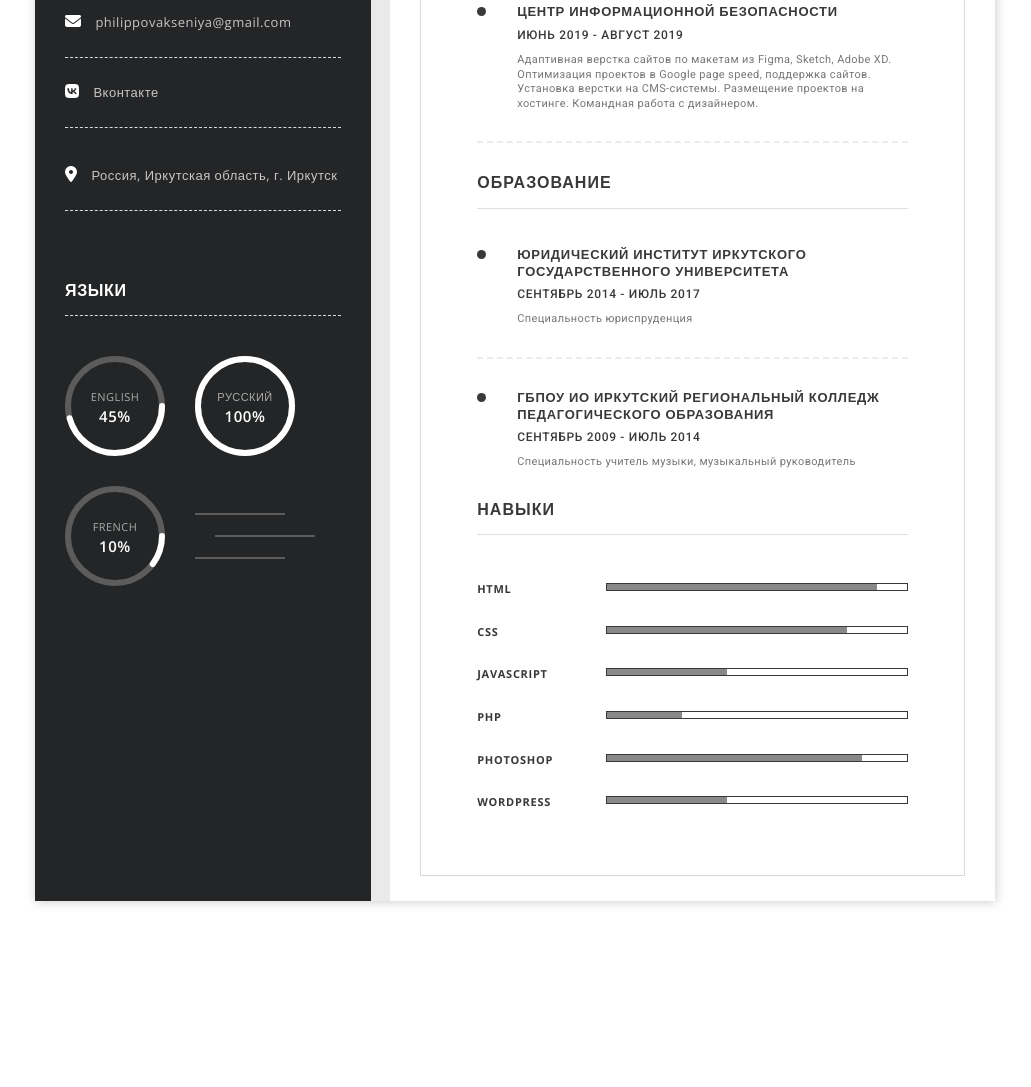
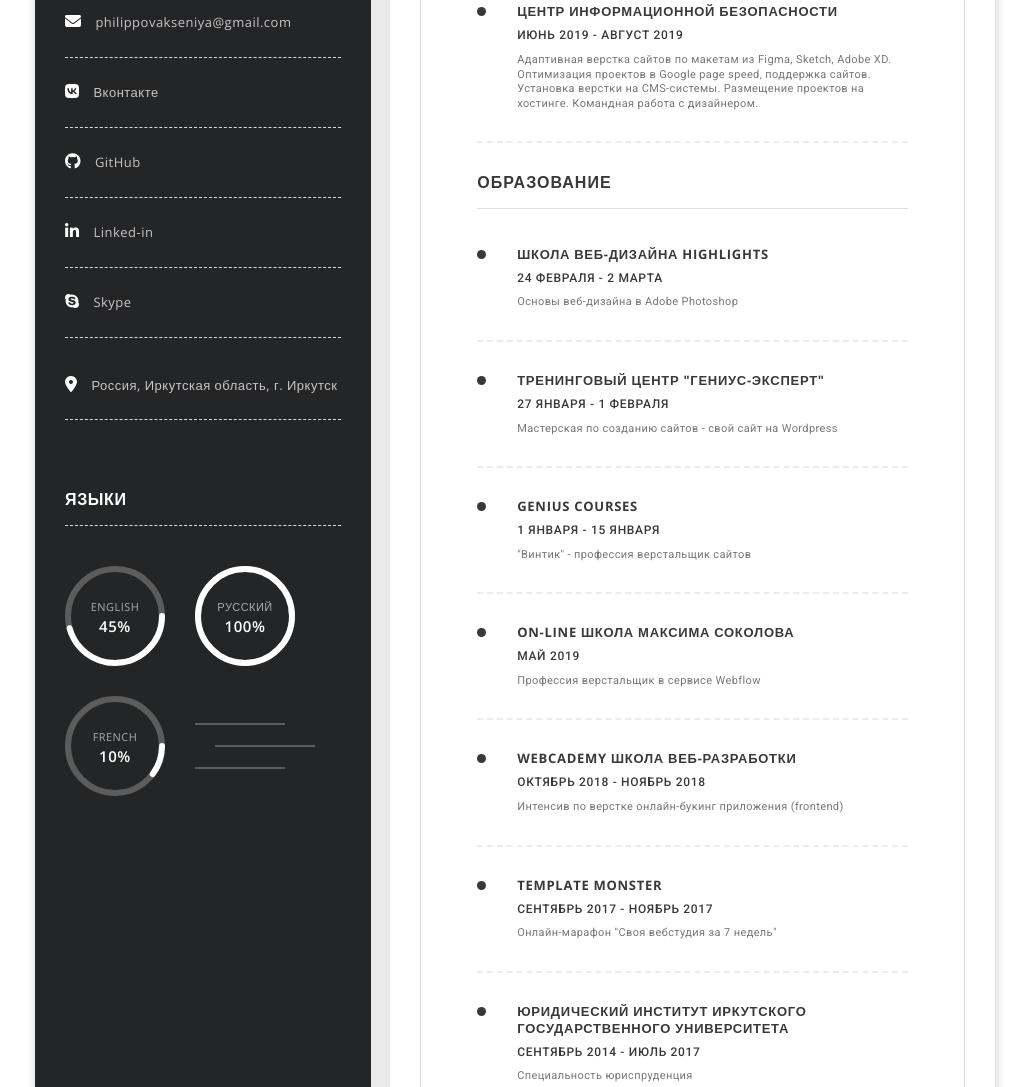
Before and after one commit to riva-sm/myresume-2020, a plain HTML site: page index.html in a window 1280 px wide. Shown: the part 636-1723 px from the top of the page, without its empty margins (125-1156 px from the left). Before the commit the page ends 1557 px from the top, so only its background shows below. Drawn offline with nearby package versions, Linux system fonts and the light colour scheme.

Commit message:
Add files via upload

```diff
--- a/index.html
+++ b/index.html
@@ -38,7 +38,28 @@
                         <!-- <h3 class="contacts-title"></h3> -->
                             <i class="fab fa-vk"></i>
 
-                            <a href="https://vk.com/xefilip" class="contacts-text">Вконтакте</a>
+                            <a href="https://vk.com/xefilip" target="_blank" class="contacts-text">Вконтакте</a>
+                        </h3>
+                    </div>
+                    <div class="contacts-item">
+                        <!-- <h3 class="contacts-title"></h3> -->
+                        <i class="fab fa-github"></i>
+
+                            <a href="https://github.com/riva-sm?tab=repositories" target="_blank"class="contacts-text">GitHub</a>
+                        </h3>
+                    </div>
+                    <div class="contacts-item">
+                        <!-- <h3 class="contacts-title"></h3> -->
+                        <i class="fab fa-linkedin-in"></i>
+
+                            <a href="https://www.linkedin.com/in/xenia-filippova/" target="_blank"class="contacts-text">Linked-in</a>
+                        </h3>
+                    </div>
+                    <div class="contacts-item">
+                        <!-- <h3 class="contacts-title"></h3> -->
+                        <i class="fab fa-skype"></i>
+
+                            <a href="skype:1xenia.filippova" target="_blank"class="contacts-text">Skype</a>
                         </h3>
                     </div>
                     <div class="contacts-item">
@@ -121,7 +142,7 @@
                     <div class="about-contacts">
                         <a href="tel:89246281788" class="about-contacts__link">+7 (924) 628 17 88</a> |
                         <a href="mailto:philippovakseniya@gmail.com" class="about-contacts__link">philippovakseniya@gmail.com</a> |
-                        <a href="https://vk.com/xefilip" class="about-contacts__link">Вконтакте</a>
+                        <a href="https://vk.com/xefilip"  target="_blank" class="about-contacts__link">Вконтакте</a>
                     </div>
                 </div>
                 <!-- /.about -->
@@ -149,19 +170,61 @@
                     <h2 class="heading heading_dark">Образование</h2>
                     <ul class="list">
                         <li class="list-item">
+                            <h4 class="list-item__title">Школа веб-дизайна Highlights</h4>
+                            <span class="list-item__date">24 февраля - 2 марта</span>
+                            <p class="list-item__text">
+                                <a href="https://yadi.sk/i/4iE_Bm5Z3Tgg6g" target="_blank">Основы веб-дизайна в Adobe Photoshop</a>
+                            </p>
+                        </li>
+                        <li class="list-item">
+                            <h4 class="list-item__title">Тренинговый центр "ГЕНИУС-ЭКСПЕРТ"</h4>
+                            <span class="list-item__date">27 января - 1 февраля</span>
+                            <p class="list-item__text">
+                                <a href="https://yadi.sk/i/2qmzNqsqTRqfoA" target="_blank">Мастерская по созданию сайтов - свой сайт на Wordpress</a>
+                            </p>
+                        </li>
+                        <li class="list-item">
+                            <h4 class="list-item__title">Genius Courses</h4>
+                            <span class="list-item__date">1 января - 15 января</span>
+                            <p class="list-item__text">
+                                <a href="https://yadi.sk/i/3l10PAqpEz1MXw" target="_blank">"Винтик" - профессия верстальщик сайтов</a>
+                            </p>
+                        </li>
+                        <li class="list-item">
+                            <h4 class="list-item__title">On-line школа Максима Соколова</h4>
+                            <span class="list-item__date">май 2019 </span>
+                            <p class="list-item__text">
+                                <a href="https://yadi.sk/i/AwkdEYTPWNx1rw" target="_blank">Профессия верстальщик в сервисе Webflow</a>
+                            </p>
+                        </li>
+                        <li class="list-item">
+                            <h4 class="list-item__title">WebCademy школа веб-разработки</h4>
+                            <span class="list-item__date">октябрь 2018 - ноябрь 2018 </span>
+                            <p class="list-item__text">
+                                <a href="https://yadi.sk/i/f4aS3Q0J93ShXg" target="_blank">Интенсив по верстке онлайн-букинг приложения (frontend)</a>
+                            </p>
+                        </li>
+                        <li class="list-item">
+                            <h4 class="list-item__title">Template Monster</h4>
+                            <span class="list-item__date">сентябрь 2017 - ноябрь 2017</span>
+                            <p class="list-item__text">
+                                <a href="https://yadi.sk/i/blWqERTse4S1lQ" target="_blank">Онлайн-марафон "Своя вебстудия за 7 недель"</a>
+                            </p>
+                        </li>
+                        <li class="list-item list-item list-item-none-border">
                             <h4 class="list-item__title">Юридический Институт Иркутского Государственного Университета</h4>
                             <span class="list-item__date">сентябрь 2014 - июль 2017</span>
                             <p class="list-item__text">
                               Специальность юриспруденция
                             </p>
                         </li>
-                        <li class="list-item list-item-none-border">
+                        <!-- <li class="list-item list-item-none-border">
                             <h4 class="list-item__title">ГБПОУ ИО Иркутский региональный колледж педагогического образования</h4>
                             <span class="list-item__date">сентябрь 2009 - июль 2014</span>
                             <p class="list-item__text">
                               Специальность учитель музыки, музыкальный руководитель
                             </p>
-                        </li>
+                        </li> -->
                     </ul>
                 </div>
                 <!-- /.education -->
```
